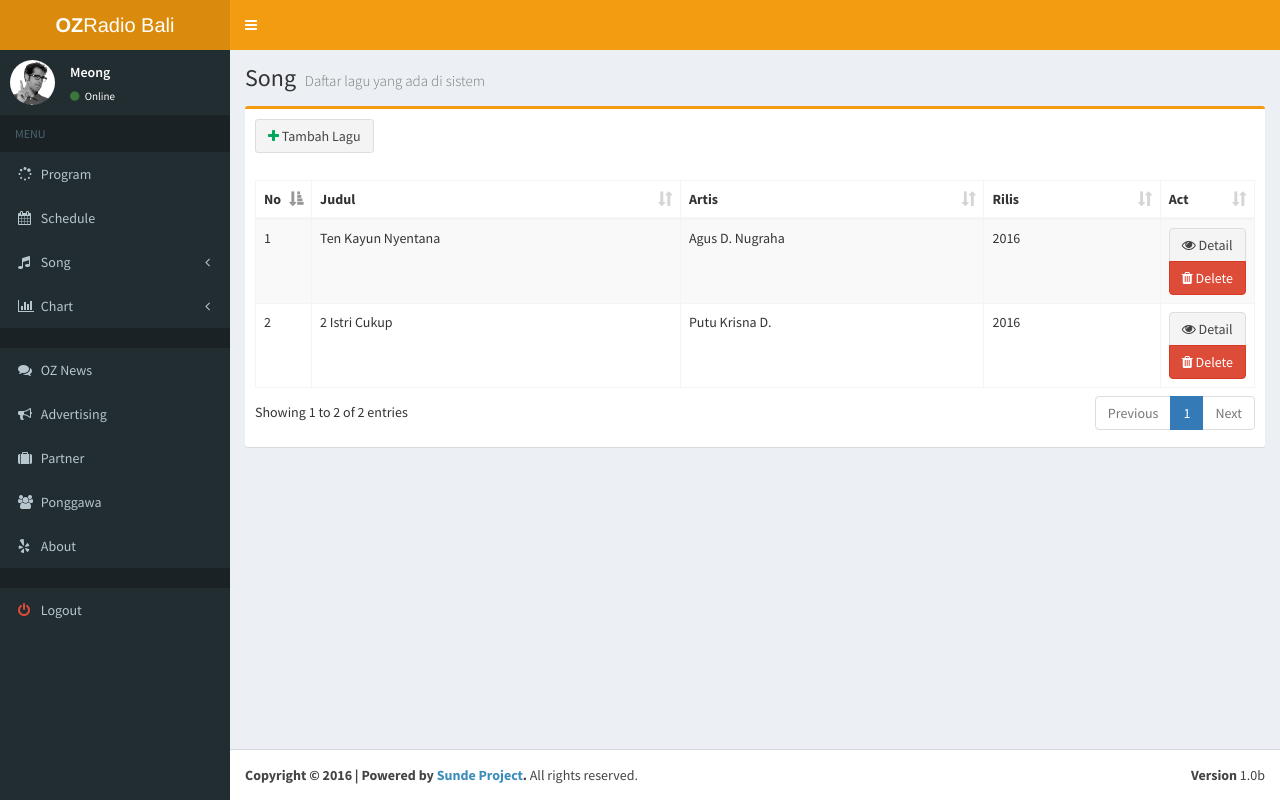
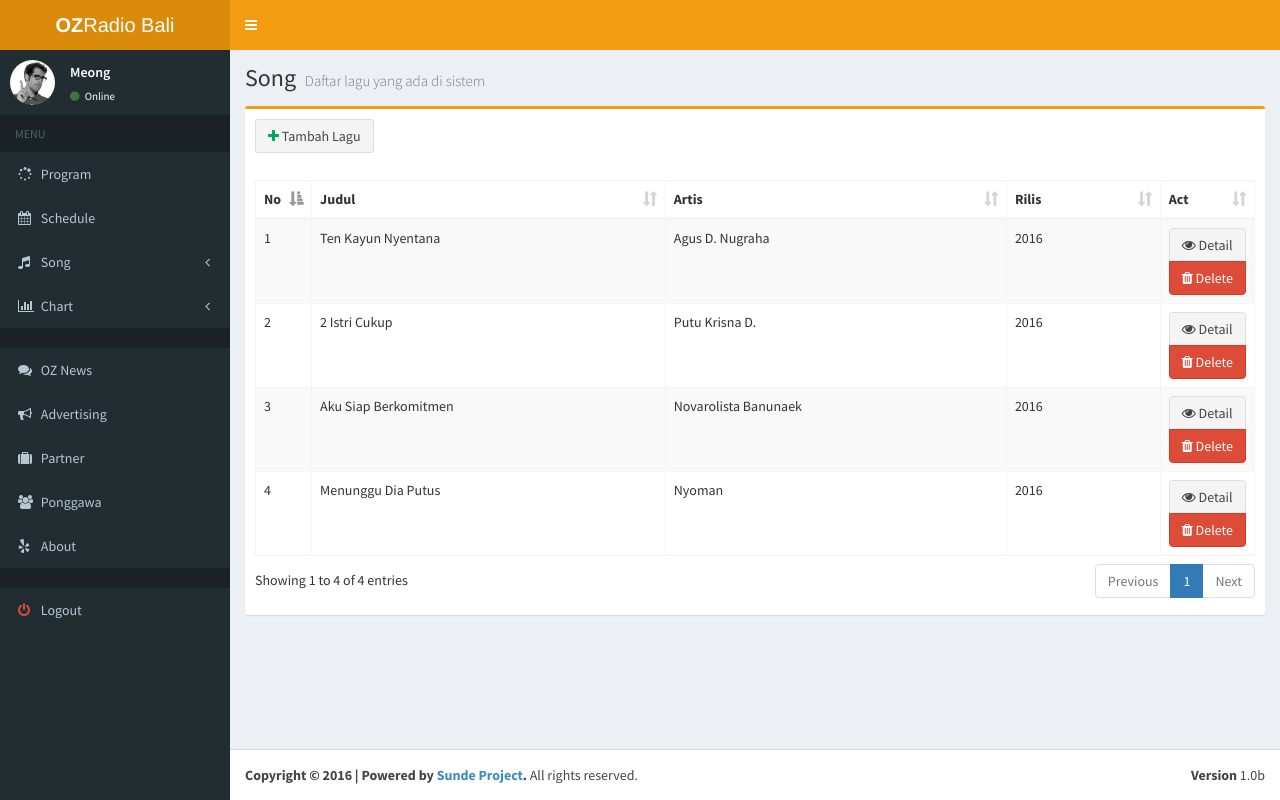
Before and after one commit to swantara/ozradio-backend, a PHP site: page /be/song.php in a window 1280 px wide. Run offline with PHP 8.4, Linux system fonts and the light colour scheme; some libraries are stand-ins or nearby versions.

Commit message:
Cek Songnyaaa Cek

```diff
--- a/be/song.php
+++ b/be/song.php
@@ -79,6 +79,46 @@
                     </div>
                   </td>
                 </tr>
+                <tr>
+                  <td>3</td>
+                  <td>Aku Siap Berkomitmen</td>
+                  <td>Novarolista Banunaek</td>
+                  <td>2016</td>
+                  <td>
+                    <div class="btn-group-vertical">
+                      <button type="button" class="btn btn-default" onClick="window.location.href='program-detail.php'">
+                        <div class="pull-left">
+                          <i class="fa fa-eye"></i> Detail
+                        </div>
+                      </button>
+                      <button type="button" class="btn btn-danger" onClick="">
+                        <div class="pull-left">
+                          <i class="fa fa-trash"></i> Delete
+                        </div>
+                      </button>
+                    </div>
+                  </td>
+                </tr>
+                <tr>
+                  <td>4</td>
+                  <td>Menunggu Dia Putus</td>
+                  <td>Nyoman</td>
+                  <td>2016</td>
+                  <td>
+                    <div class="btn-group-vertical">
+                      <button type="button" class="btn btn-default" onClick="window.location.href='program-detail.php'">
+                        <div class="pull-left">
+                          <i class="fa fa-eye"></i> Detail
+                        </div>
+                      </button>
+                      <button type="button" class="btn btn-danger" onClick="">
+                        <div class="pull-left">
+                          <i class="fa fa-trash"></i> Delete
+                        </div>
+                      </button>
+                    </div>
+                  </td>
+                </tr>
                 </tbody>
               </table>
             </div>
```
